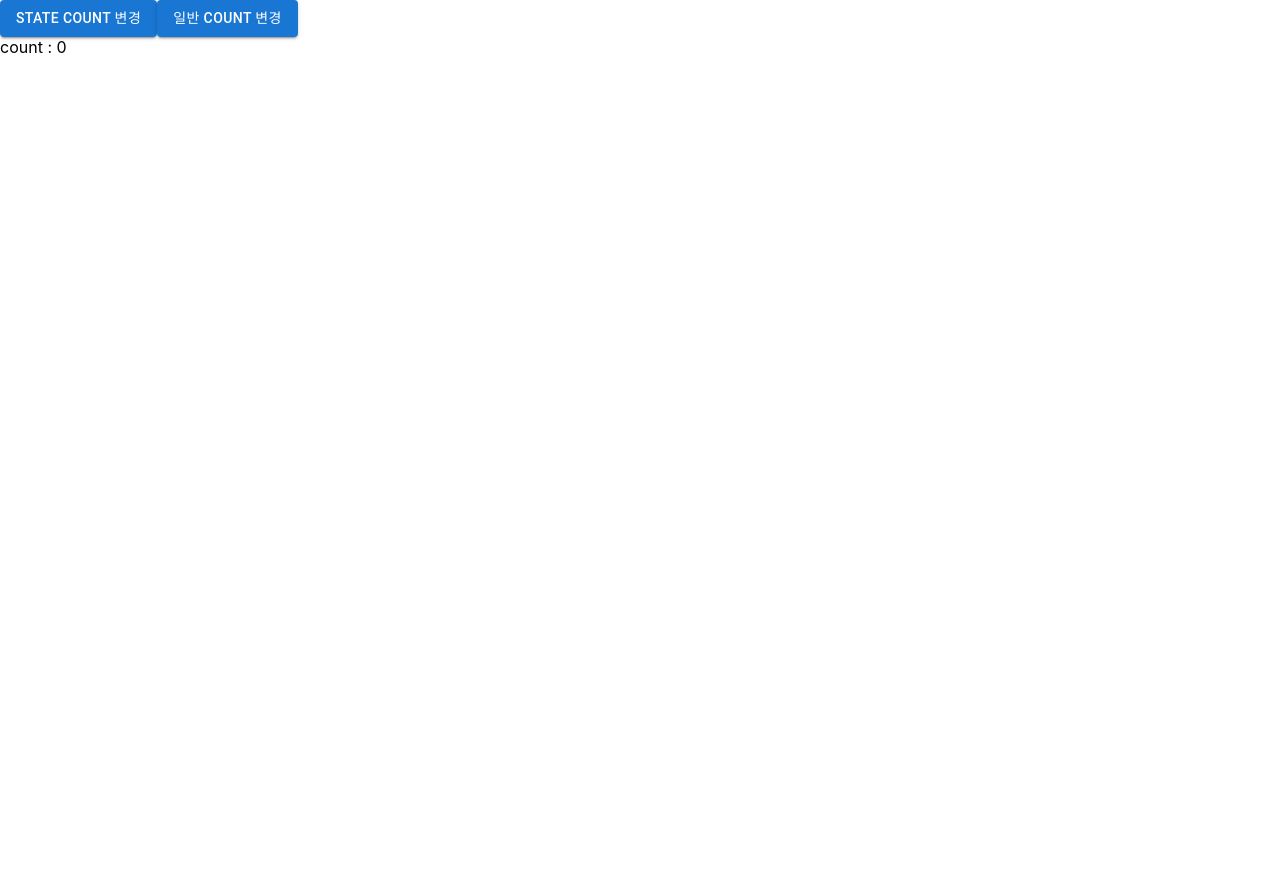
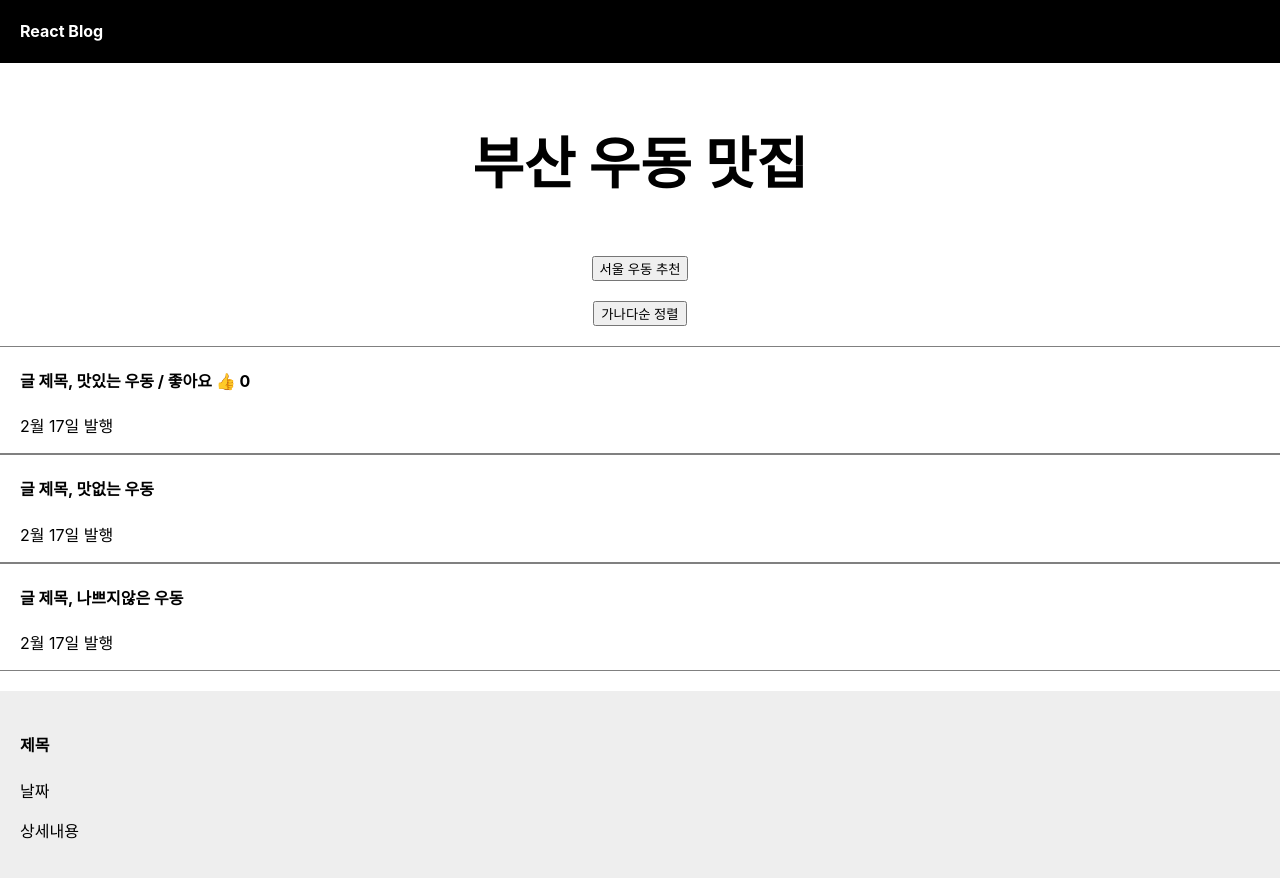
Before and after one commit to Growing-Jiwoo/Learning_React, a React (Create React App) app: page / in a window 1280 px wide. Before the commit the page ends 800 px from the top, so only its background shows below. Built offline with nearby package versions, Linux system fonts and the light colour scheme.

Commit message:
Learn Component

```diff
--- a/src/App.css
+++ b/src/App.css
@@ -55,3 +55,10 @@ div {
   border-top: 1px solid gray;
   border-bottom: 1px solid gray;
 }
+
+.modal{
+  margin-top: 20px;
+  padding: 20px;
+  background: #eee;
+  text-align: left;
+}
--- a/src/App.js
+++ b/src/App.js
@@ -1,14 +1,94 @@
+// import './App.css';
+// import State from "./components/State";
+
+// function App() {
+
+//   return (
+//     <div>
+//       <State />
+//     </div>
+//   );
+
+// }
+
+// export default App;
+
+/* eslint-disable*/
+
+import { useState } from 'react';
 import './App.css';
-import State from "./components/State";
+
+function ModalUI(){
+  return(
+    <div className='modal'>
+      <h4>제목</h4>
+      <p>날짜</p>
+      <p>상세내용</p>
+    </div>
+  )
+}
 
 function App() {
 
+  let [title, settitle] = useState('부산 우동 맛집');
+  let [제목1, 제목1변경] = useState(['맛있는 우동', '맛없는 우동', '나쁘지않은 우동']);
+
+  let [logo, setlogo] = useState('React Blog');
+
+  let [like, setlike] = useState(0);
+
+  function likeBtn(){
+    setlike(like+1)
+    console.log(like)
+  }
+
+  function changeTitle(){
+    settitle("서울 우동 맛집")
+    seoulNoddles()
+  }
+
+  function seoulNoddles(){
+    let copy = [...제목1];
+    copy = ["맛있는 서울 우동", "맛없는 서울 우동", "나쁘지않은 서울 우동"];
+    제목1변경(copy);
+  }
+
+  function arraySort(){
+    let array_sort = [...제목1].sort()
+    제목1변경(array_sort)
+  }
+
   return (
-    <div>
-      <State />
+    <div className="App">
+      <div className="black-nav">
+        <h4>{logo}</h4>
+      </div>
+      <h3 style={{color:'black', fontSize : '56px'}}>{title}</h3>
+
+      <button style={{marginBottom: "20px"}} onClick={changeTitle}>서울 우동 추천</button>
+      <br></br>
+      <button style={{marginBottom: "20px"}} onClick={arraySort} >가나다순 정렬</button>
+
+      <div className='list'>
+        <h4>글 제목, {제목1[0]} <span onClick={likeBtn}>/ 좋아요 👍</span> {like} </h4>
+        <p>2월 17일 발행</p>
+      </div>
+
+      <div className='list'>
+        <h4>글 제목, {제목1[1]} </h4>
+        <p>2월 17일 발행</p>
+      </div>
+
+      <div className='list'>
+        <h4>글 제목, {제목1[2]} </h4>
+        <p>2월 17일 발행</p>
+      </div>
+
+    <ModalUI/>
     </div>
   );
 
 }
 
+
 export default App;
```
